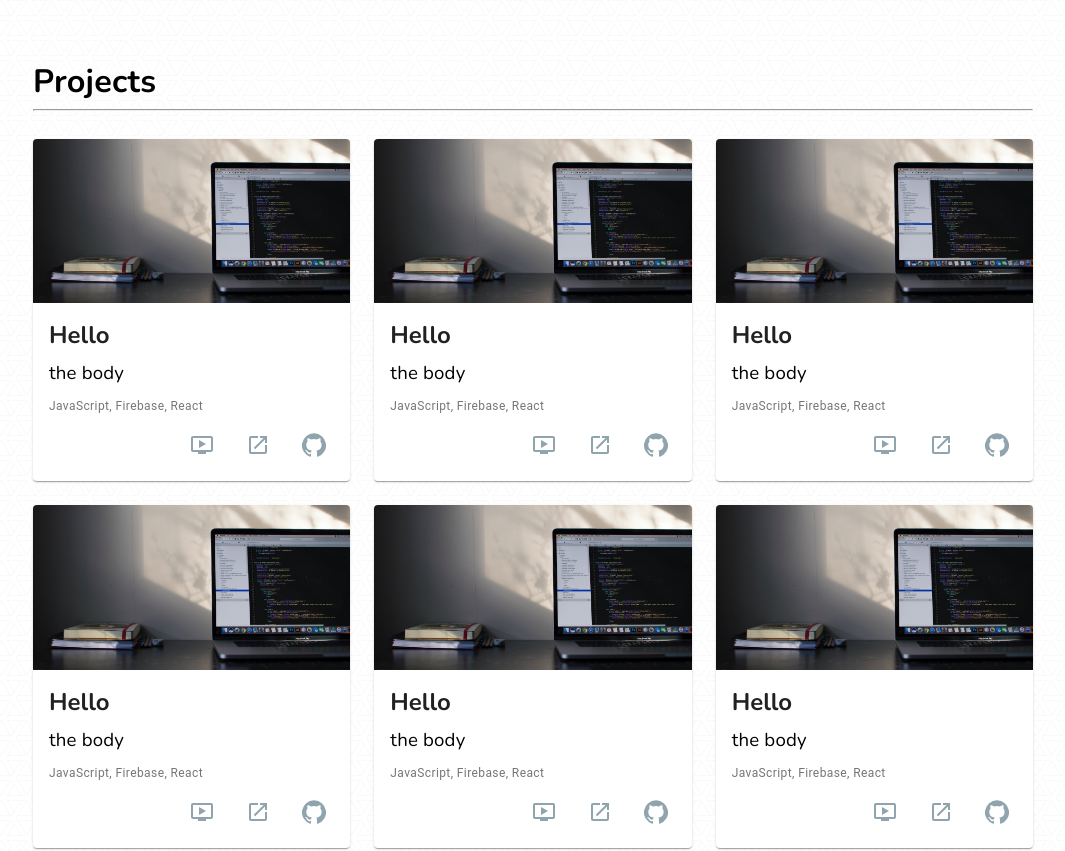
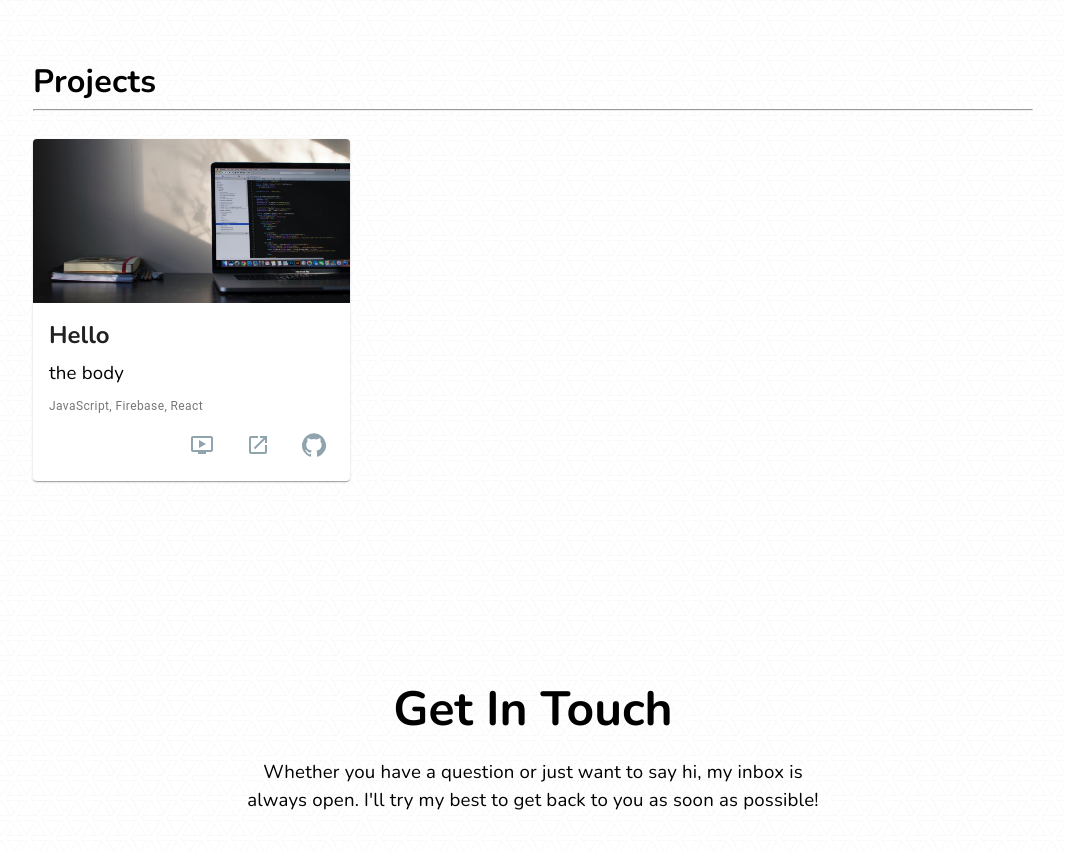
Before and after one commit to jaimelovera/online-portfolio-v3, a React (Create React App) app: page / in a window 1280 px wide. Shown: the part 1460-2311 px from the top of the page, without its empty margins (107-1172 px from the left). Built offline with nearby package versions, Linux system fonts and the light colour scheme.

Commit message:
removed place holder projects

```diff
--- a/src/components/sections/projects/Projects.js
+++ b/src/components/sections/projects/Projects.js
@@ -49,51 +49,6 @@ function Projects(props) {
             gitHubLink="/"
             visitLink="/"
           />
-          <ProjectCardGridItem
-            image={WebDevImg}
-            demoGif={WebDevImg}
-            title="Hello"
-            body="the body"
-            technologies="JavaScript, Firebase, React"
-            gitHubLink="/"
-            visitLink="/"
-          />
-          <ProjectCardGridItem
-            image={WebDevImg}
-            demoGif={WebDevImg}
-            title="Hello"
-            body="the body"
-            technologies="JavaScript, Firebase, React"
-            gitHubLink="/"
-            visitLink="/"
-          />
-          <ProjectCardGridItem
-            image={WebDevImg}
-            demoGif={WebDevImg}
-            title="Hello"
-            body="the body"
-            technologies="JavaScript, Firebase, React"
-            gitHubLink="/"
-            visitLink="/"
-          />
-          <ProjectCardGridItem
-            image={WebDevImg}
-            demoGif={WebDevImg}
-            title="Hello"
-            body="the body"
-            technologies="JavaScript, Firebase, React"
-            gitHubLink="/"
-            visitLink="/"
-          />
-          <ProjectCardGridItem
-            image={WebDevImg}
-            demoGif={WebDevImg}
-            title="Hello"
-            body="the body"
-            technologies="JavaScript, Firebase, React"
-            gitHubLink="/"
-            visitLink="/"
-          />
         </Grid>
       </div>
     </div>
```
